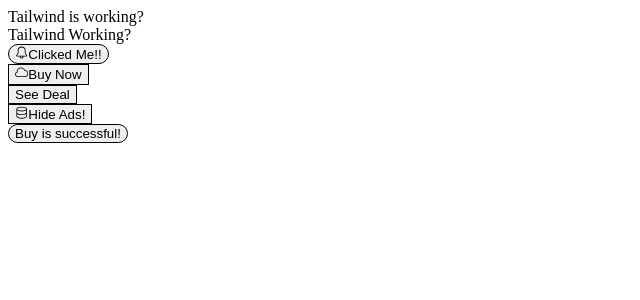
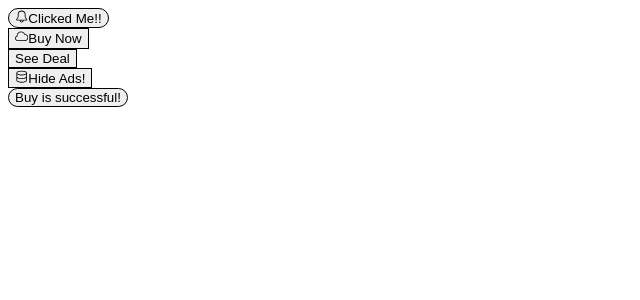
Before and after one commit to DebaKaran/react-redux-masterclass, a React (Vite) app in the folder routing-system/: page / in a window 1280 px wide. Shown: the top 300 px of the page, without its empty margins (0-640 px from the left). Built offline with nearby package versions, Linux system fonts and the light colour scheme.

Commit message:
feat(button): extend ButtonProps to support native button attributes - Added intersection with React.ButtonHTMLAttributes<HTMLButtonElement> - Button now supports onClick, disabled, type, and other native props - Improves reusability and integration across the app

```diff
--- a/routing-system/src/App.tsx
+++ b/routing-system/src/App.tsx
@@ -6,12 +6,12 @@
 function App() {
   return (
     <>
-      <div className="bg-blue-500 text-white text-xl p-4">
-        Tailwind is working?
-      </div>
-      <div className="bg-blue-500 text-white p-4">Tailwind Working?</div>
-
-      <Button buttonVariantProps={{ primary: true }} rounded outlined>
+      <Button
+        buttonVariantProps={{ primary: true }}
+        rounded
+        outlined
+        onClick={() => console.log("Clicked!")}
+      >
         <GoBell />
         Clicked Me!!
       </Button>
--- a/routing-system/src/components/Buttons/Button.tsx
+++ b/routing-system/src/components/Buttons/Button.tsx
@@ -3,18 +3,19 @@
 import className from "classnames";
 import { twMerge } from "tailwind-merge";
 
-interface ButtonProps {
+type ButtonProps = {
   buttonVariantProps: ButtonVariantProps;
   outlined?: boolean;
   rounded?: boolean;
   children: React.ReactNode;
-}
+} & React.ButtonHTMLAttributes<HTMLButtonElement>; //  Inherit all button props
 
 const Button: React.FC<ButtonProps> = ({
   buttonVariantProps,
   outlined,
   rounded,
   children,
+  ...rest //  Collect all other props (like onClick)
 }) => {
   // Convert variant object to string
   const variant = Object.keys(
@@ -37,7 +38,11 @@
       "text-red-500": outlined && variant === "danger",
     })
   );
-  return <button className={classes}>{children}</button>;
+  return (
+    <button className={classes} {...rest}>
+      {children}
+    </button>
+  );
 };
 
 export default Button;
```
